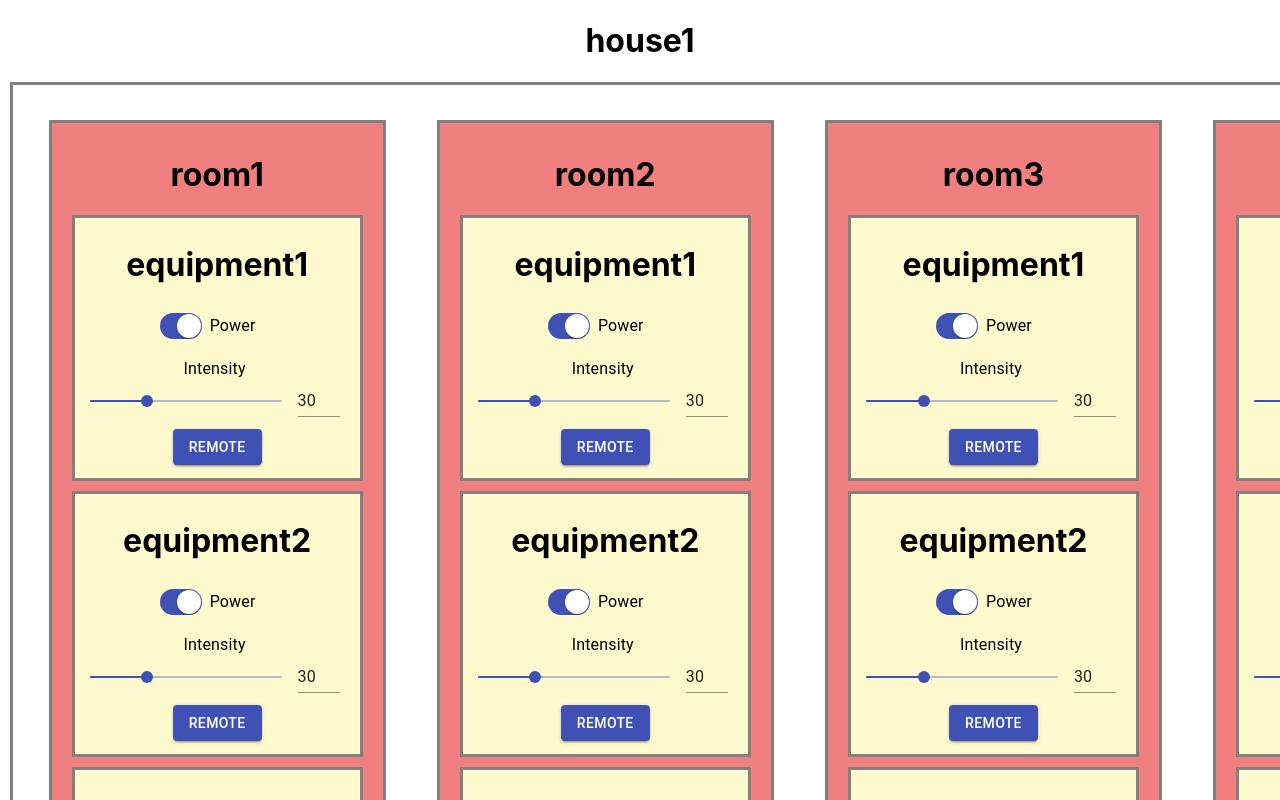
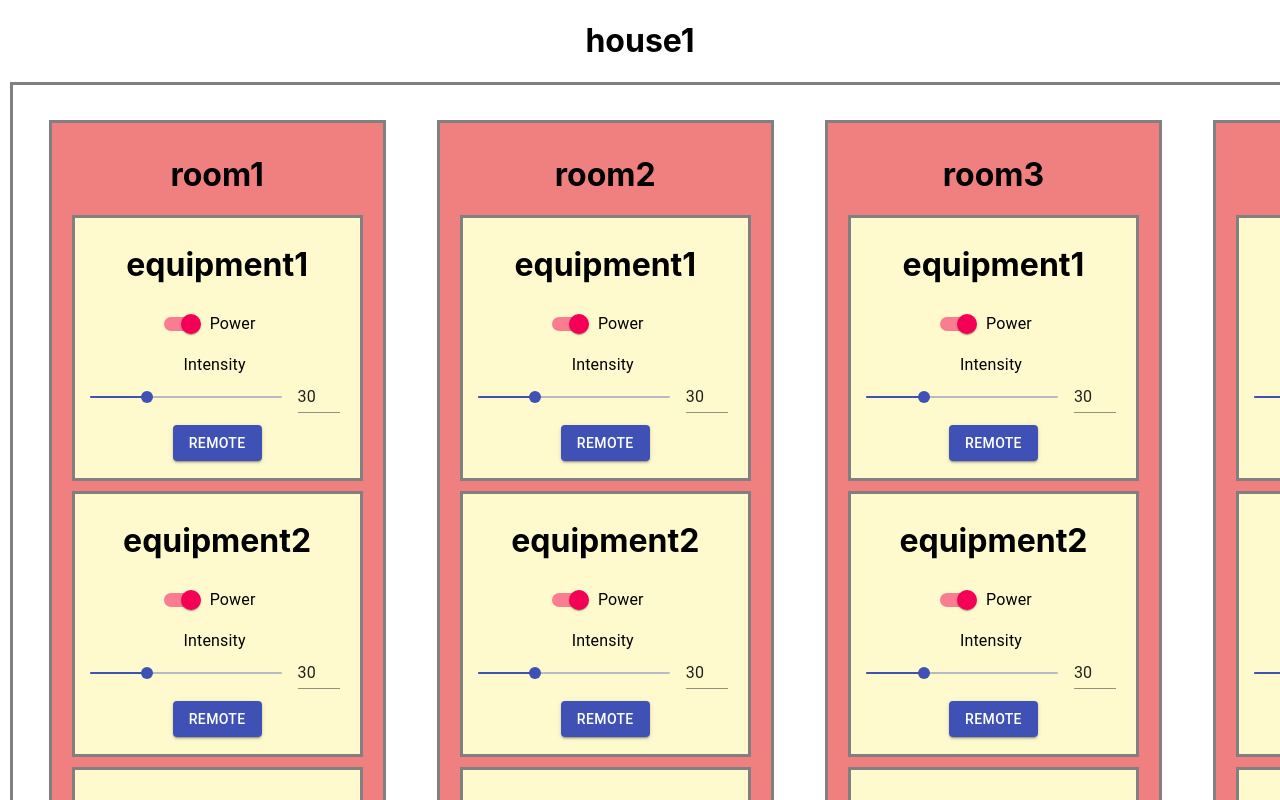
Before and after one commit to s-tushar/buildsec, a React (Create React App) app: page / in a window 1280 px wide. Shown: the top 800 px of the page. Built offline with nearby package versions, Linux system fonts and the light colour scheme.

Commit message:
tried to edit switch CSS

```diff
--- a/src/core/switch/switch.css
+++ b/src/core/switch/switch.css
@@ -0,0 +1,46 @@
+.focusVisible{
+    background-color: lawngreen;
+}
+
+.root {
+    width: fit-content;
+    height: fit-content;
+    padding: 0px;
+    margin: 2%;
+  }
+
+
+.switchBase {
+    padding: 1;
+    /* '&$checked': {
+      transform: 'translateX(16px)';
+      color: theme.palette.common.white;
+      '& + $track': {
+        backgroundColor: '#3f51b5';
+        opacity: 1;
+        border: 'none';
+      };
+    };
+    '&$focusVisible $thumb': {
+      color: '#3f51b5';
+      border: '6px solid #fff';
+    }; */
+  }
+
+
+.thumb{
+    width: 24;
+    height: 24;
+  }
+
+.track{
+    border-radius: 26 / 2;
+    border: 1px solid grey;
+    background-color: greenyellow;
+    opacity: 1;
+    /* transition: theme.transitions.create(['background-color'; 'border']); */
+  };
+
+.checked{
+
+}
--- a/src/core/switch/switch.jsx
+++ b/src/core/switch/switch.jsx
@@ -2,6 +2,7 @@ import React from 'react';
 import { withStyles } from '@material-ui/core/styles';
 import FormControlLabel from '@material-ui/core/FormControlLabel';
 import Switch from '@material-ui/core/Switch';
+import './switch.css';
 
 
 const IOSSwitch = withStyles((theme) => ({
@@ -39,19 +40,19 @@ const IOSSwitch = withStyles((theme) => ({
       transition: theme.transitions.create(['background-color', 'border']),
     },
     checked: {},
-    focusVisible: {},
+
   }))(({ classes, ...props }) => {
     return (
       <Switch
-        focusVisibleClassName={classes.focusVisible}
+        focusVisibleClassName='focusVisible'
         disableRipple
-        classes={{
-          root: classes.root,
-          switchBase: classes.switchBase,
-          thumb: classes.thumb,
-          track: classes.track,
-          checked: classes.checked,
-        }}
+        // classes={{
+        //   root: classes.root,
+        //   switchBase: classes.switchBase,
+        //   thumb: classes.thumb,
+        //   track: classes.track,
+        //   checked: classes.checked,
+        // }}
         {...props}
       />
     );
@@ -66,6 +67,7 @@ export default function AppSwitch() {
 
   const handleChange = (event) => {
     setState({ ...state, [event.target.name]: event.target.checked });
+    console.log('toggled', {state});
   };
 
   return (
```
